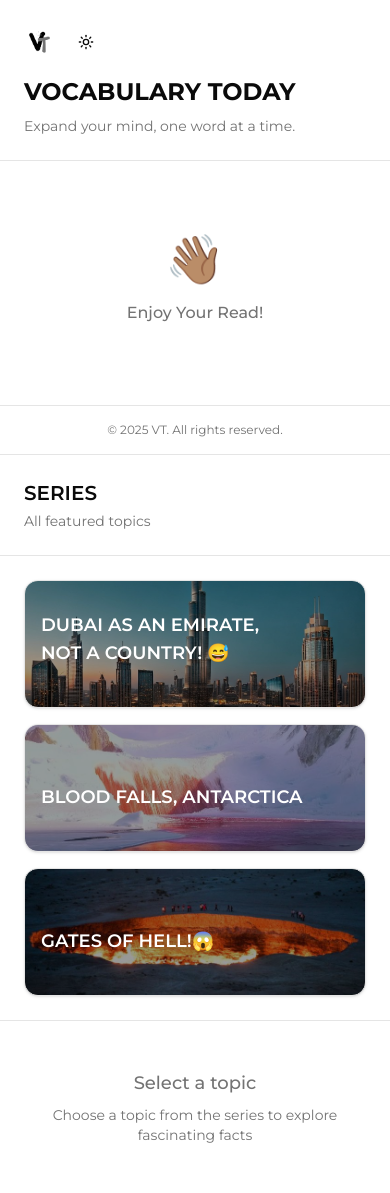
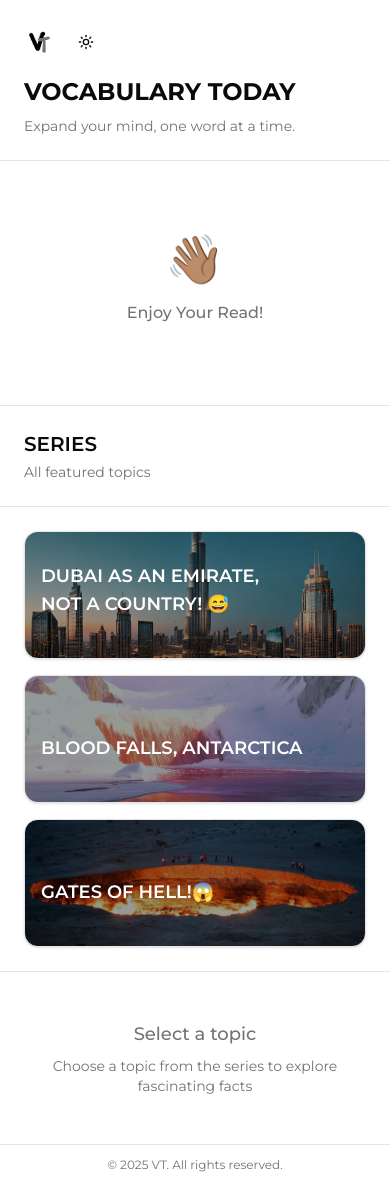
Before and after one commit to sigmaskibidiohiorizzlerhawkuah/vt, a Next.js app: page / in a window 390 px wide. Built offline with nearby package versions, Linux system fonts and the light colour scheme.

Commit message:
fix(responsive): correct mobile layout; move copyright to page bottom on mobile only

```diff
--- a/app/page.tsx
+++ b/app/page.tsx
@@ -337,9 +337,9 @@ export default function Home() {
   }, [quotes.length])
 
   return (
-    <div className="h-screen flex flex-col sm:flex-row bg-background">
+    <div className="min-h-screen flex flex-col lg:h-screen lg:flex-row bg-background">
       {/* First Column - VOCABULARY TODAY */}
-      <div className="w-full sm:w-80 border-b sm:border-b-0 sm:border-r bg-card flex flex-col">
+      <div className="w-full lg:w-80 border-b lg:border-b-0 lg:border-r bg-card flex flex-col">
         <div className="p-6 border-b">
           <div className="flex items-center justify-between mb-4">
             <div className="flex items-center gap-3">
@@ -392,13 +392,13 @@ export default function Home() {
           </div>
         </div>
 
-        <div className="p-4 border-t text-center">
+        <div className="hidden lg:block p-4 border-t text-center">
           <p className="text-xs text-muted-foreground">© 2025 VT. All rights reserved.</p>
         </div>
       </div>
 
       {/* Second Column - SERIES */}
-      <div className="w-full sm:w-96 border-b sm:border-b-0 sm:border-r bg-card flex flex-col">
+      <div className="w-full lg:w-96 border-b lg:border-b-0 lg:border-r bg-card flex flex-col">
         <div className="p-6 border-b">
           <h2 className="text-xl font-semibold">SERIES</h2>
           <p className="text-sm text-muted-foreground mt-1">All featured topics</p>
@@ -425,6 +425,11 @@ export default function Home() {
           <DetailPanel topic={selectedTopic} />
         </div>
       </div>
+
+      {/* Mobile Footer - only visible on smaller screens */}
+      <footer className="lg:hidden w-full border-t text-center py-3 mt-auto">
+        <p className="text-xs text-muted-foreground">© 2025 VT. All rights reserved.</p>
+      </footer>
     </div>
   )
 }
```
